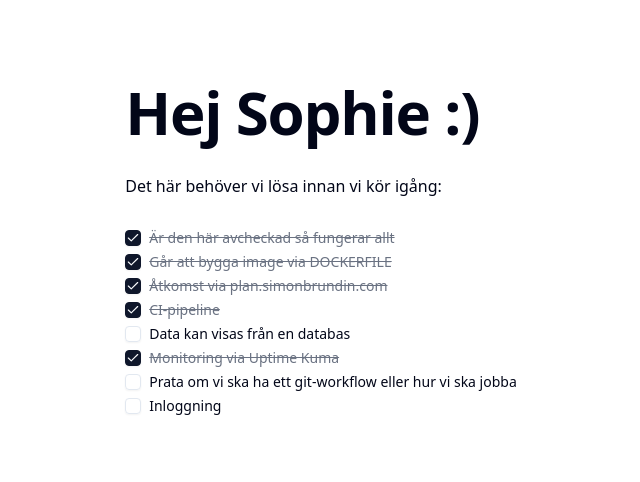
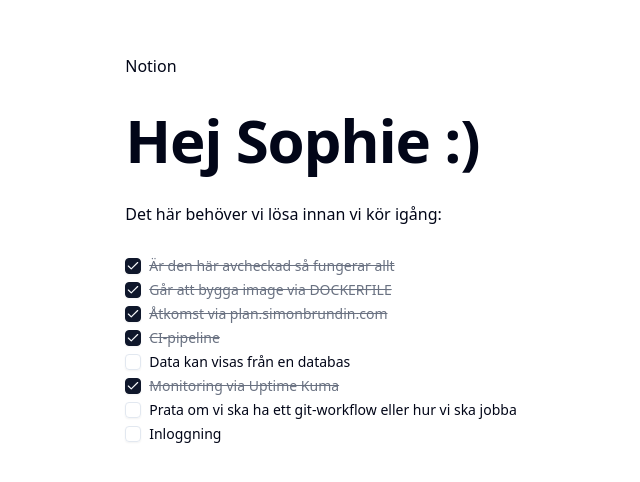
Before and after one commit to simonbrundin/racket, a Next.js app: page / in a window 1280 px wide. Shown: the part 152-634 px from the top of the page, without its empty margins (319-959 px from the left). Built offline with nearby package versions, Linux system fonts and the light colour scheme.

Commit message:
Notionlänk

```diff
--- a/app/page.tsx
+++ b/app/page.tsx
@@ -14,6 +14,9 @@ export default function Home() {
         {/*   height={38} */}
         {/*   priority */}
         {/* /> */}
+        <a href="https://www.notion.so/simonbrundin/Livsappen-5ab9b84ddbdc4ce5977261847d855974?pvs=4">
+          Notion
+        </a>
         <h1 className="text-4xl sm:text-6xl font-bold tracking-[-.02em]">
           Hej Sophie :)
         </h1>
```
